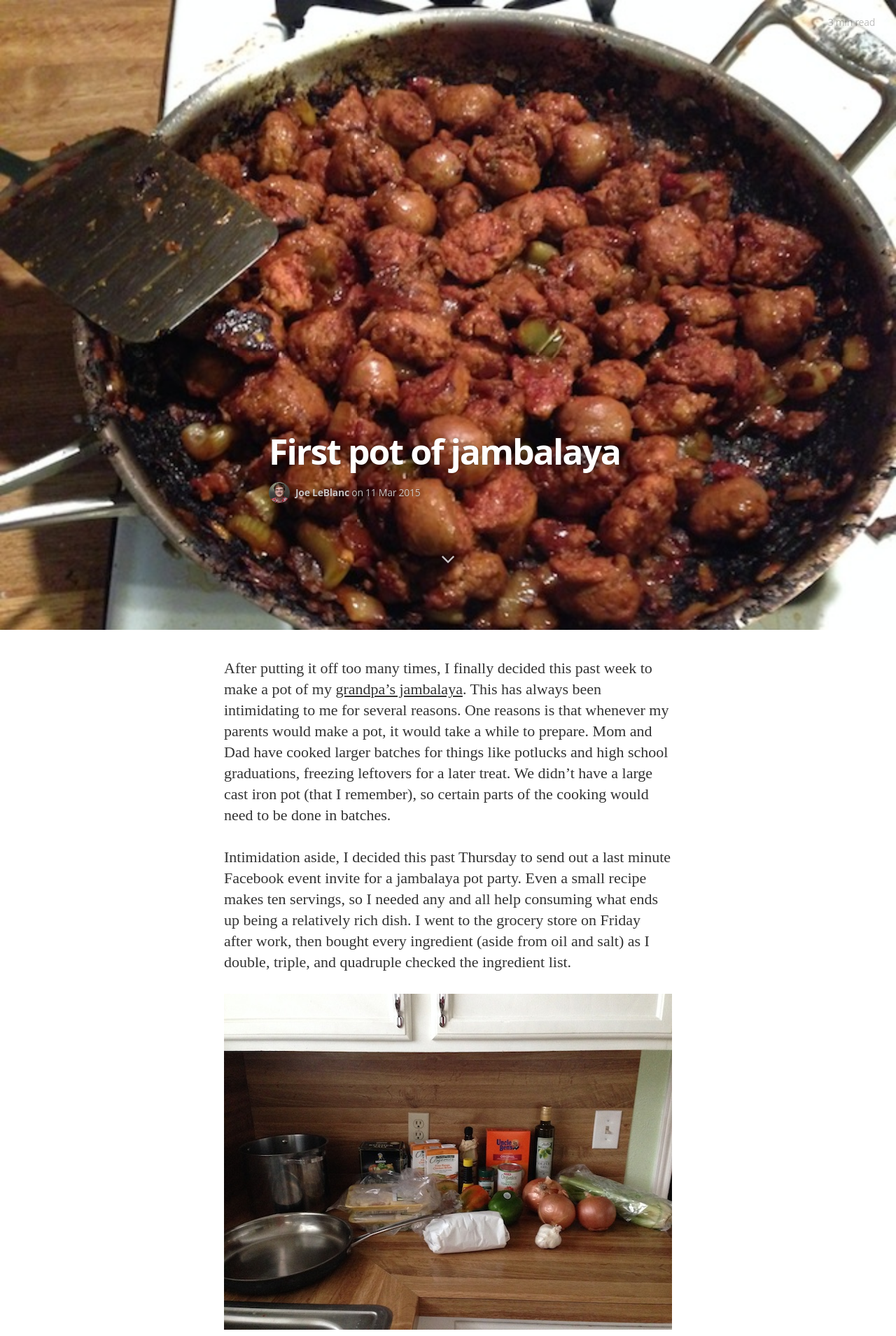
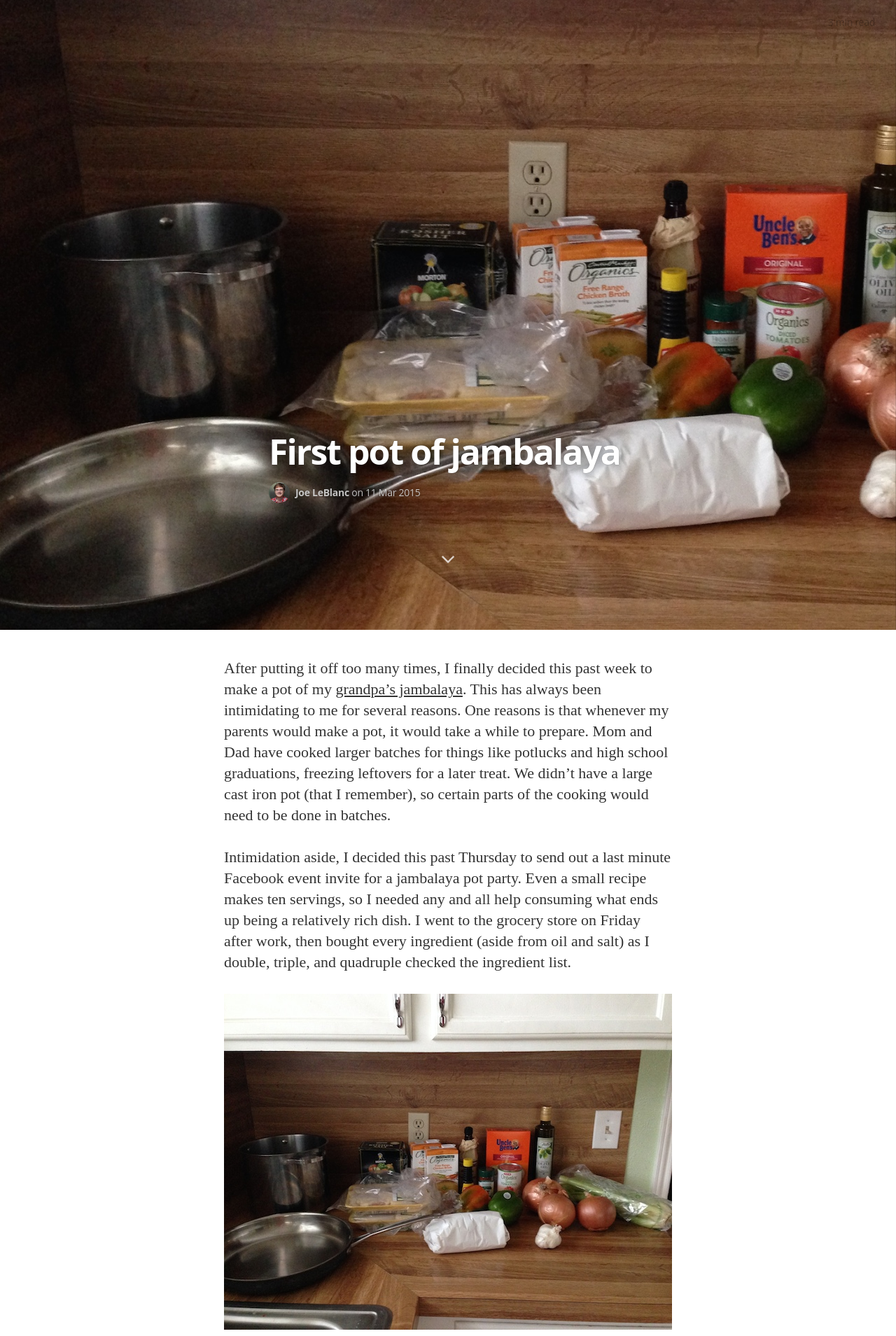
Before and after one commit to jlleblanc/blog.jlleblanc.com, a Jekyll site: the page built from _posts/2015-03-11-first-pot-of-jambalaya.markdown, in a window 1280 px wide. Shown: the top 1909 px of the page at 70% size. Built offline with Jekyll 4.4.1, drawn with Linux system fonts in a browser that asks for light colours; nearby versions of some CDN libraries; some web fonts are replaced; Markdown is read by kramdown in place of the engine named in the settings.

Commit message:
proper header image

```diff
--- a/_posts/2015-03-11-first-pot-of-jambalaya.markdown
+++ b/_posts/2015-03-11-first-pot-of-jambalaya.markdown
@@ -2,7 +2,7 @@
 layout: post
 title:  "First pot of jambalaya"
 categories: cooking
-image: /assets/article_images/2015-03-11-first-pot-of-jambalaya/cooked_andouille.jpg
+image: /assets/article_images/2015-03-11-first-pot-of-jambalaya/header.jpg
 ---
 
 After putting it off too many times, I finally decided this past week to make a pot of my [grandpa's jambalaya](https://douglasleblanc.wordpress.com/2014/12/30/one-leblanc-tradition/). This has always been intimidating to me for several reasons. One reasons is that whenever my parents would make a pot, it would take a while to prepare. Mom and Dad have cooked larger batches for things like potlucks and high school graduations, freezing leftovers for a later treat. We didn't have a large cast iron pot (that I remember), so certain parts of the cooking would need to be done in batches.
```
Also changed, not shown: assets/article_images/2015-03-11-first-pot-of-jambalaya/header.jpg (added).
